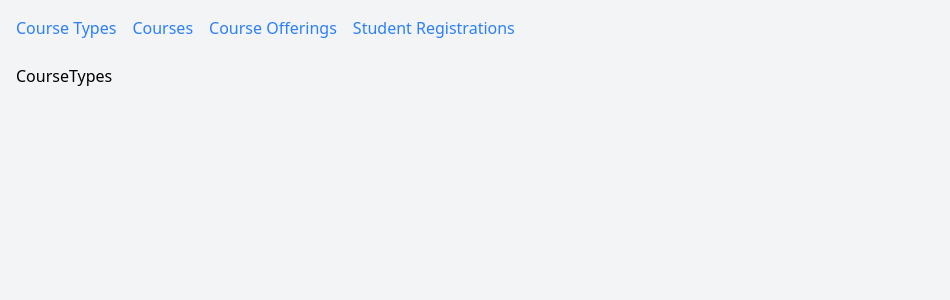
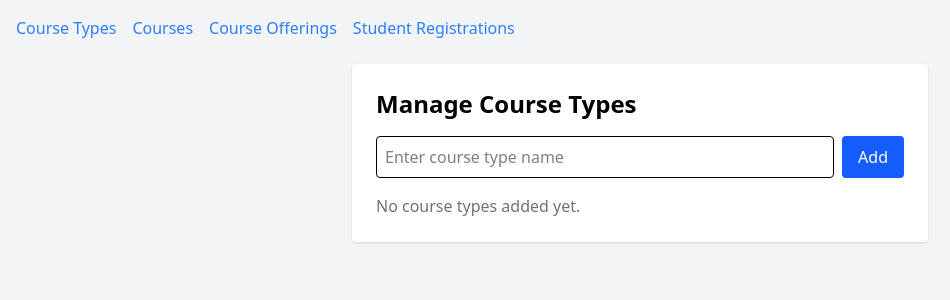
Before and after one commit to Gangadhar184/Student-Registration-System, a React (Vite) app: page / in a window 1280 px wide. Shown: the top 300 px of the page, without its empty margins (0-950 px from the left). Built offline with nearby package versions, Linux system fonts and the light colour scheme.

Commit message:
added courseTypes page with form

```diff
--- a/src/components/CourseTypes.jsx
+++ b/src/components/CourseTypes.jsx
@@ -1,8 +1,101 @@
-import React from 'react'
+import { useState } from "react"
 
 const CourseTypes = () => {
+  const [courseTypes, setCourseTypes] = useState([])
+  const [name, setName] = useState('')
+  const [editId, setEditId] = useState(null)
+  const [error, setError] = useState('')
+
+  const handleSubmit = (e) => {
+    e.preventDefault()
+    if (!name.trim()) {
+      setError('Course type name cannot be empty.')
+      return
+    }
+    setError('')
+
+    if (editId) {
+      setCourseTypes(prev =>
+        prev.map(ct =>
+          ct.id === editId ? { ...ct, name: name.trim() } : ct
+        )
+      )
+      setEditId(null)
+    } else {
+      setCourseTypes(prev => [
+        ...prev,
+        { id: crypto.randomUUID(), name: name.trim() }
+      ])
+    }
+    setName('')
+  }
+
+  const handleEdit = (id) => {
+    const toEdit = courseTypes.find(ct => ct.id === id)
+    if (toEdit) {
+      setName(toEdit.name)
+      setEditId(id)
+    }
+  }
+
+  const handleDelete = (id) => {
+    setCourseTypes(prev => prev.filter(ct => ct.id !== id))
+    if (editId === id) {
+      setEditId(null)
+      setName('')
+    }
+  }
+
   return (
-    <div>CourseTypes</div>
+    <div className="max-w-xl mx-auto bg-white p-6 rounded shadow">
+      <h2 className="text-2xl font-bold mb-4">Manage Course Types</h2>
+
+      <form onSubmit={handleSubmit} className="flex gap-2 mb-4">
+        <input
+          type="text"
+          placeholder="Enter course type name"
+          value={name}
+          onChange={(e) => setName(e.target.value)}
+          className="flex-1 p-2 border rounded"
+        />
+        <button
+          type="submit"
+          className="bg-blue-600 text-white px-4 py-2 rounded"
+        >
+          {editId ? 'Update' : 'Add'}
+        </button>
+      </form>
+
+      {error && <p className="text-red-500 text-sm mb-2">{error}</p>}
+
+      <ul className="space-y-2">
+        {courseTypes.length === 0 && (
+          <p className="text-gray-500">No course types added yet.</p>
+        )}
+        {courseTypes.map((type) => (
+          <li
+            key={type.id}
+            className="flex justify-between items-center border p-2 rounded"
+          >
+            <span>{type.name}</span>
+            <div className="space-x-2">
+              <button
+                onClick={() => handleEdit(type.id)}
+                className="text-yellow-600 hover:underline"
+              >
+                Edit
+              </button>
+              <button
+                onClick={() => handleDelete(type.id)}
+                className="text-red-600 hover:underline"
+              >
+                Delete
+              </button>
+            </div>
+          </li>
+        ))}
+      </ul>
+    </div>
   )
 }
 
```
